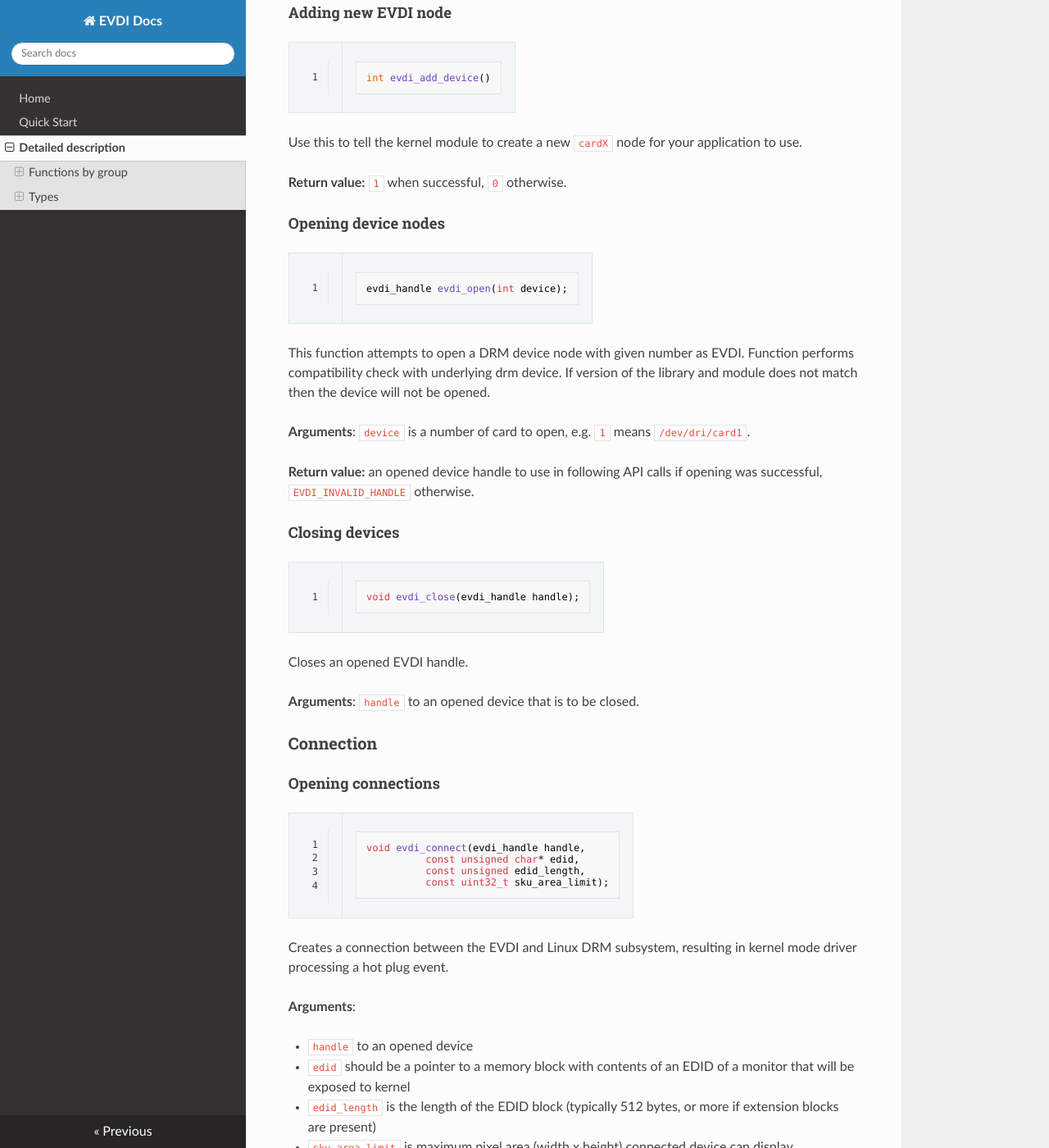
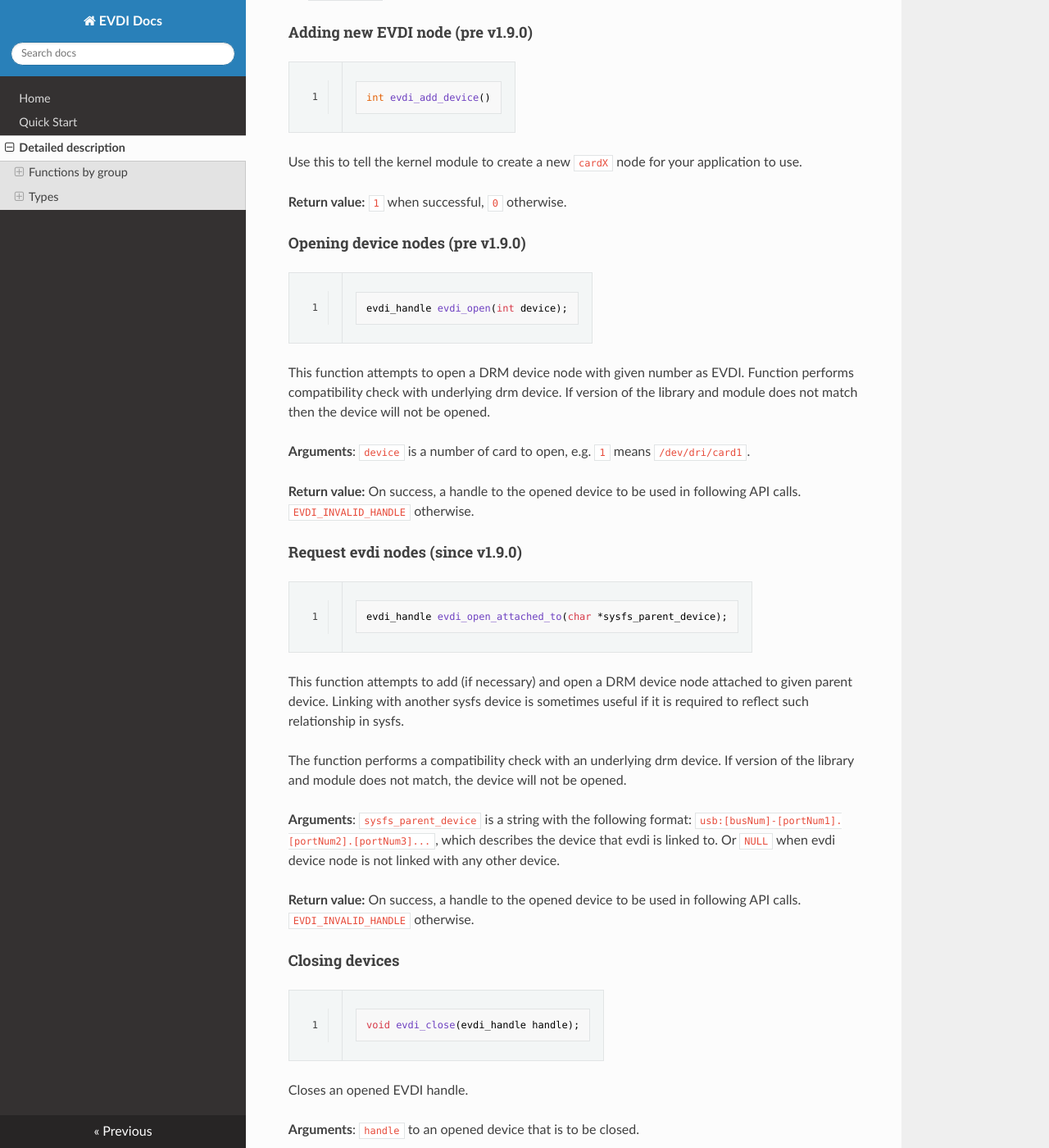
Before and after one commit to DisplayLink/evdi, an MkDocs documentation site: the page built from docs/details.md, in a window 1280 px wide and 1400 px high, scrolled down 2341 px. Shown: the whole window at 82% size. Built offline with MkDocs 1.6.1, drawn with Linux system fonts in a browser that asks for light colours; nearby versions of some CDN libraries; old or Windows-style settings are respelled for this version of MkDocs; some of the changed text lies outside the part shown.

Commit message:
Update evdi documentation

```diff
--- a/docs/details.md
+++ b/docs/details.md
@@ -39,7 +39,7 @@ Use this function to check if a particular `/dev/dri/cardX` is EVDI or not.
 * `UNRECOGNIZED` when a node has not been created by EVDI kernel module.
 * `NOT_PRESENT` in other cases, e.g. when the device does not exist or cannot be opened to check.
 
-#### Adding new EVDI node
+#### Adding new EVDI node (pre v1.9.0)
     #!c
 	int evdi_add_device()
 
@@ -48,7 +48,7 @@ Use this to tell the kernel module to create a new `cardX` node for your applica
 **Return value:**
 `1` when successful, `0` otherwise.
 
-#### Opening device nodes
+#### Opening device nodes (pre v1.9.0)
     #!c
 	evdi_handle evdi_open(int device);
 
@@ -58,7 +58,24 @@ library and module does not match then the device will not be opened.
 
 **Arguments**: `device` is a number of card to open, e.g. `1` means `/dev/dri/card1`.
 
-**Return value:** an opened device handle to use in following API calls if opening was successful, `EVDI_INVALID_HANDLE` otherwise.
+**Return value:** On success, a handle to the opened device to be used in following API calls. `EVDI_INVALID_HANDLE` otherwise.
+
+#### Request evdi nodes (since v1.9.0)
+    #!c
+	evdi_handle evdi_open_attached_to(char *sysfs_parent_device);
+
+This function attempts to add (if necessary) and open a DRM device node attached to given parent device.
+Linking with another sysfs device is sometimes useful if it is required to reflect such relationship in sysfs.
+
+The function performs a compatibility check with an underlying drm device. If version of the
+library and module does not match, the device will not be opened.
+
+**Arguments**: `sysfs_parent_device` is a string with the following format: `usb:[busNum]-[portNum1].[portNum2].[portNum3]...`, which describes the
+device that evdi is linked to. Or `NULL` when evdi device node is not linked with any other device.
+
+**Return value:** On success, a handle to the opened device to be used in following API calls. `EVDI_INVALID_HANDLE` otherwise.
+
+
 
 #### Closing devices
 
```
Also changed, not shown: docs/quickstart.md (+18 -2 lines).
